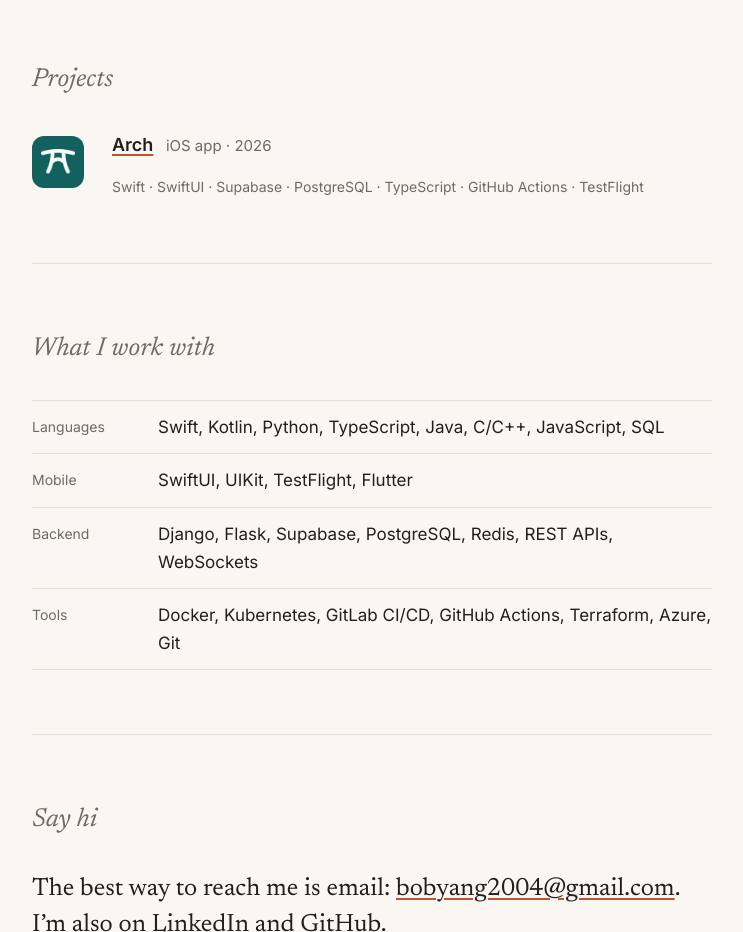
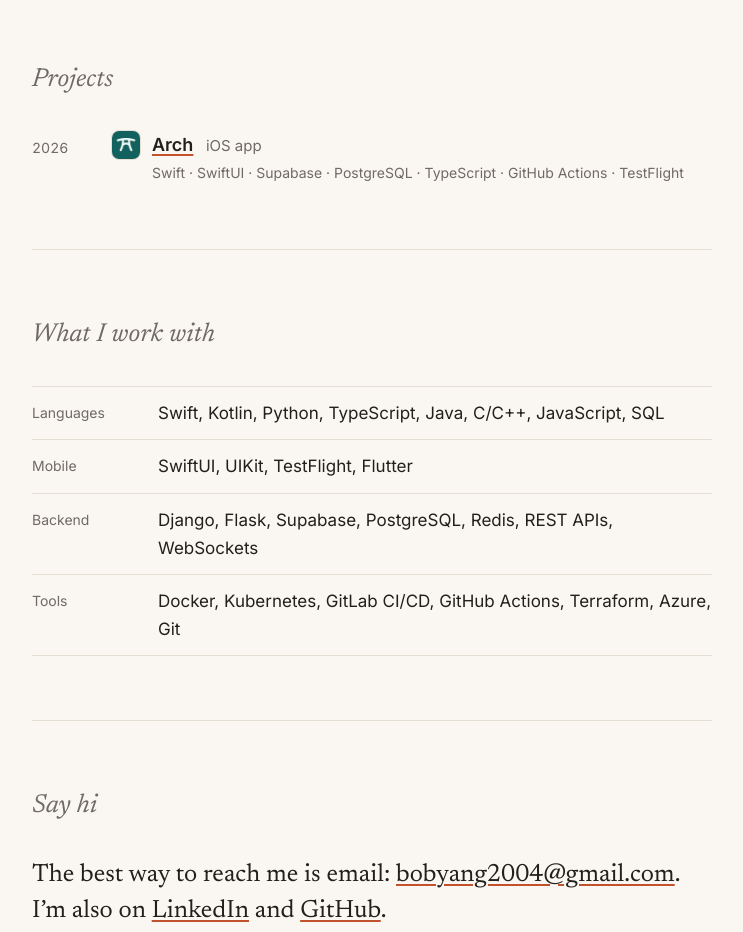
Before and after one commit to bobyangg/portfolio-website, a plain HTML site: page index.html in a window 1280 px wide. Shown: the part 1100-2032 px from the top of the page, without its empty margins (268-1011 px from the left). Drawn offline with Linux system fonts and the light colour scheme.

Commit message:
Match project entry to work list layout

```diff
--- a/index.html
+++ b/index.html
@@ -86,13 +86,18 @@
 
     <section id="projects">
       <h2>Projects</h2>
-      <div class="project">
-        <img class="project__mark" src="assets/arch-logo.png" alt="Arch app logo" width="52" height="52" />
-        <div>
-          <h3><a href="https://archdating.com/" target="_blank" rel="noopener">Arch</a> <span>iOS app · 2026</span></h3>
-          <p class="stackline">Swift · SwiftUI · Supabase · PostgreSQL · TypeScript · GitHub Actions · TestFlight</p>
-        </div>
-      </div>
+      <ol class="timeline">
+        <li>
+          <span class="when">2026</span>
+          <div class="role">
+            <img class="logo" src="assets/arch-logo.png" alt="" width="28" height="28" />
+            <div>
+              <h3><a href="https://archdating.com/" target="_blank" rel="noopener">Arch</a> <span>iOS app</span></h3>
+              <p class="stackline">Swift · SwiftUI · Supabase · PostgreSQL · TypeScript · GitHub Actions · TestFlight</p>
+            </div>
+          </div>
+        </li>
+      </ol>
     </section>
 
     <section id="tools">
--- a/styles.css
+++ b/styles.css
@@ -98,13 +98,7 @@ h3 span { font-weight: 400; font-size: 15px; color: var(--soft); margin-left: 8p
 .timeline p { color: var(--soft); margin-top: 6px; }
 
 /* ---------- Project ---------- */
-.project { display: grid; grid-template-columns: 64px 1fr; gap: 16px; }
-.project__mark {
-  width: 52px; height: 52px; margin-top: 4px;
-  border-radius: 12px; display: block;
-}
-.project p { color: var(--soft); margin-top: 12px; }
-.project .stackline { font-size: 14px; margin-top: 18px; }
+.timeline .stackline { font-size: 14px; margin-top: 4px; }
 
 /* ---------- Tools ---------- */
 .tools div { display: grid; grid-template-columns: 110px 1fr; gap: 16px; padding: 12px 0; border-bottom: 1px solid var(--line); }
@@ -120,8 +114,7 @@ h3 span { font-weight: 400; font-size: 15px; color: var(--soft); margin-left: 8p
 .foot a { text-decoration: none; }
 
 @media (max-width: 520px) {
-  .timeline li, .project { grid-template-columns: 1fr; gap: 4px; }
-  .project__mark { margin-bottom: 10px; }
+  .timeline li { grid-template-columns: 1fr; gap: 4px; }
   h3 span { display: block; margin-left: 0; white-space: normal; }
   .tools div { grid-template-columns: 1fr; gap: 2px; }
 }
```
